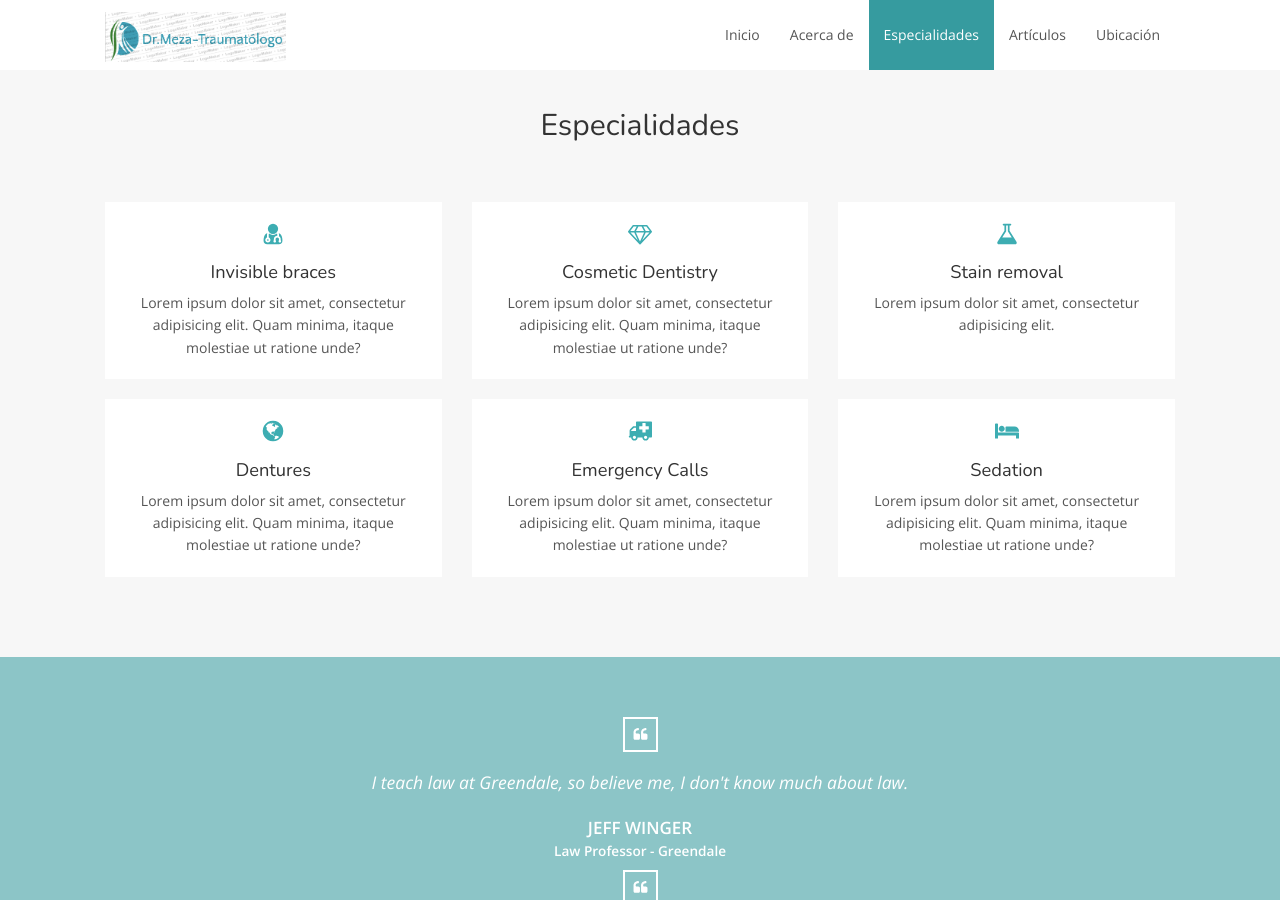
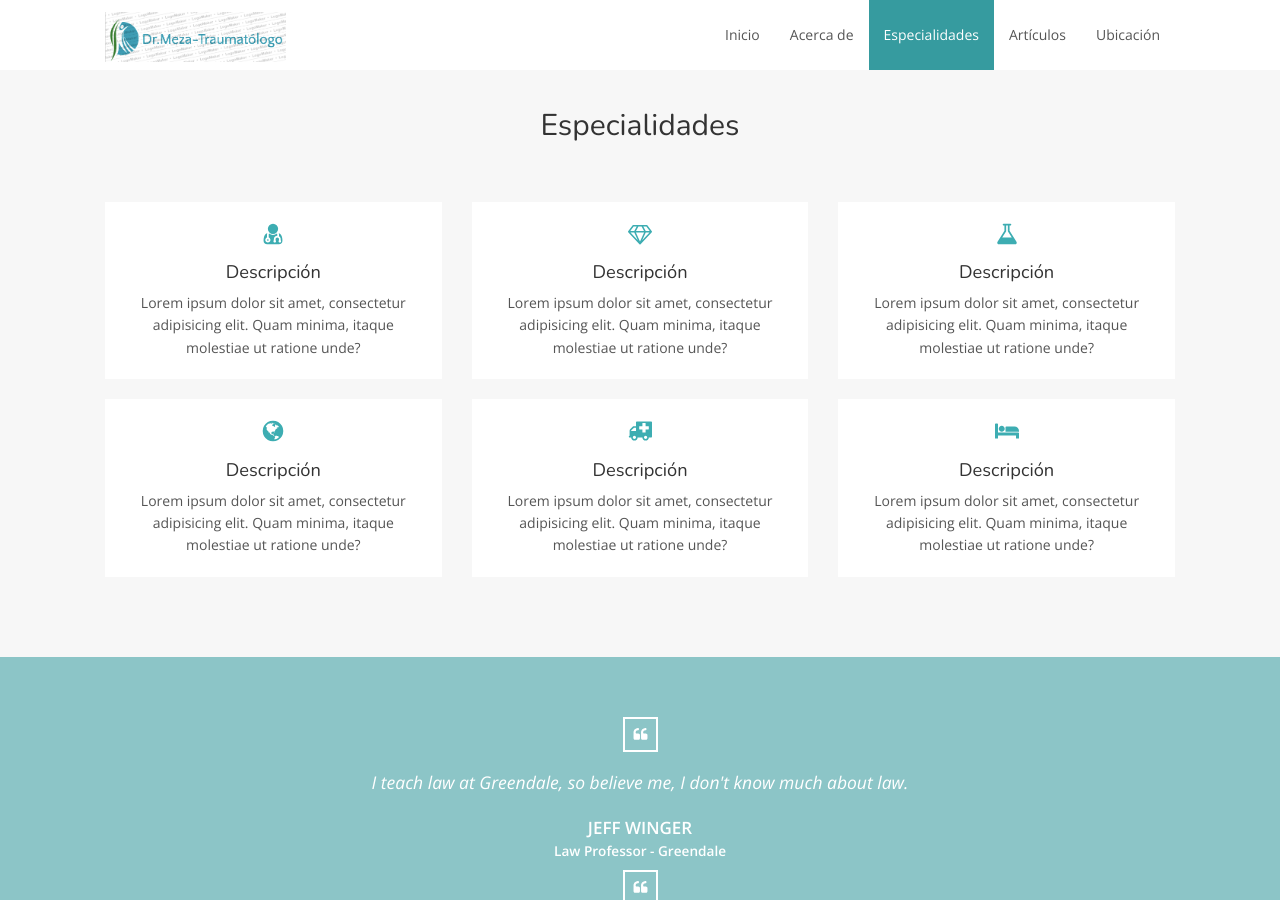
Before and after one commit to kecho05/dr, a Jekyll site: the page built from index.html, in a window 1280 px wide and 900 px high, scrolled down 1968 px. Built offline with Jekyll 4.4.1, drawn with Linux system fonts in a browser that asks for light colours; nearby versions of some CDN libraries.

Commit message:
Update treatments.yml

```diff
--- a/_data/treatments.yml
+++ b/_data/treatments.yml
@@ -1,23 +1,23 @@
 - icon: icon-user-md
-  title: Invisible braces
+  title: Descripción
   description: Lorem ipsum dolor sit amet, consectetur adipisicing elit. Quam minima, itaque molestiae ut ratione unde?
 
 - icon: icon-diamond
-  title: Cosmetic Dentistry
+  title: Descripción
   description: Lorem ipsum dolor sit amet, consectetur adipisicing elit. Quam minima, itaque molestiae ut ratione unde?
 
 - icon: icon-flask
-  title: Stain removal
-  description: Lorem ipsum dolor sit amet, consectetur adipisicing elit.
+  title: Descripción
+  description: Lorem ipsum dolor sit amet, consectetur adipisicing elit. Quam minima, itaque molestiae ut ratione unde?
 
 - icon: icon-globe
-  title: Dentures
+  title: Descripción
   description: Lorem ipsum dolor sit amet, consectetur adipisicing elit. Quam minima, itaque molestiae ut ratione unde?
 
 - icon: icon-ambulance
-  title: Emergency Calls
+  title: Descripción
   description: Lorem ipsum dolor sit amet, consectetur adipisicing elit. Quam minima, itaque molestiae ut ratione unde?
 
 - icon: icon-bed
-  title: Sedation
+  title: Descripción
   description: Lorem ipsum dolor sit amet, consectetur adipisicing elit. Quam minima, itaque molestiae ut ratione unde?
```
